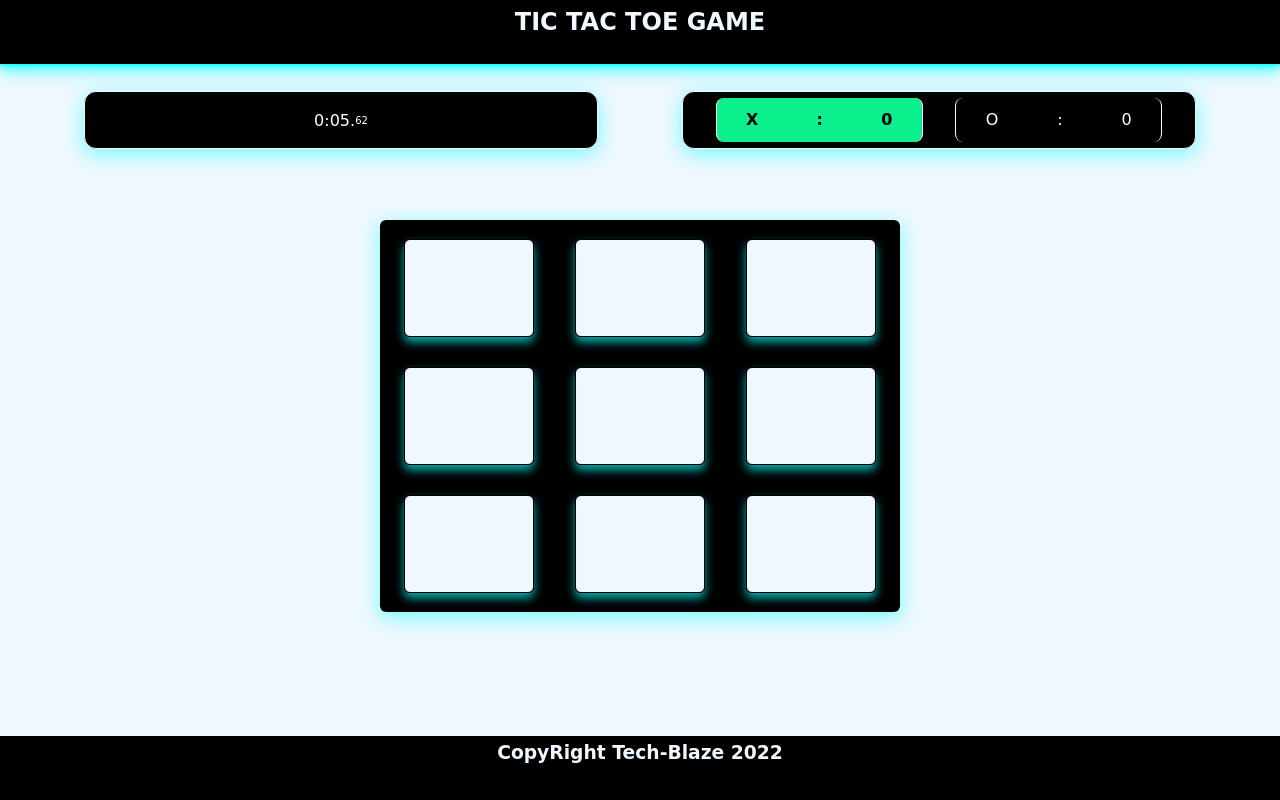
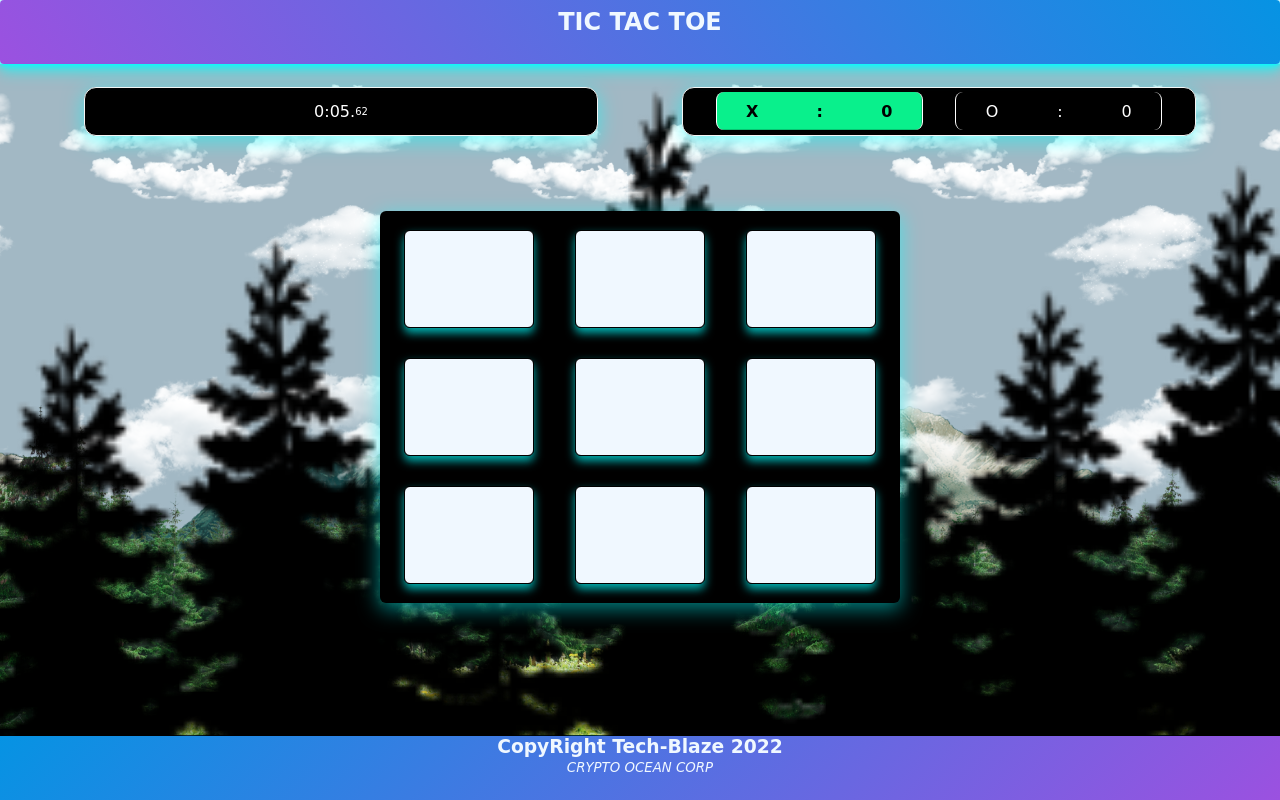
Before and after one commit to V-Blaze/Tic-tac-toe, a website built with Parcel: page src/index.html in a window 1280 px wide. Built offline with nearby package versions, Linux system fonts and the light colour scheme; a web font is replaced by a local one.

Commit message:
add moving background animation

```diff
--- a/src/app.ts
+++ b/src/app.ts
@@ -39,7 +39,9 @@ const playGame = (): void => {
         box.addEventListener('click', (e)=>{
             box.classList.add('no-hover')
             const curBox: HTMLDivElement | null = document.querySelector(`#${box.id}`)
-            if(curBox && curBox.innerText == '') curBox.innerText = turn;
+            if(curBox && curBox.innerText == '') {
+                curBox.innerText = turn;
+
             if(turn == "X"){
                 if(curBox) curBox.classList.add('x-bg')
             } else{
@@ -51,7 +53,7 @@ const playGame = (): void => {
                 controller.abort()
                 gameOver()
                 pausTime()
-                console.log('Game box is filled')
+                // console.log('Game box is filled')
             }
 
             let winner: boolean = checkWinner()
@@ -62,7 +64,7 @@ const playGame = (): void => {
                 controller.abort()
             }
             currentPlayer()
-
+        }
         },{signal: controller.signal})
     }
 }
--- a/src/index.html
+++ b/src/index.html
@@ -13,9 +13,10 @@
 <body>
     <header class="header">
         <div class="title">
-            <h2>TIC TAC TOE GAME</h2>
+            <h2>TIC TAC TOE</h2>
         </div>
     </header>
+    <div class="animated-bg">
     <div class="players">
         <div class="timmer">
             <span class="time" id="mins">0</span>:
@@ -51,9 +52,12 @@
         <h3 class="winner-message">I WON</h3>
         <button class="btn">Play Again</button>
     </div>
+    </div>
+
     <footer>
         <div>
             <h3>CopyRight Tech-Blaze 2022</h3>
+            <span>CRYPTO OCEAN CORP</span>
         </div>
     </footer>
 
--- a/src/style.css
+++ b/src/style.css
@@ -16,7 +16,7 @@ body {
 header {
     width: 100%;
     height: 8%;
-    background-color: black;
+    background: linear-gradient(235deg, rgba(6, 147, 227, 1) 0%, rgb(155, 81, 224) 100%);
     color: aliceblue;
     font-size: medium;
     text-align: center;
@@ -25,7 +25,9 @@ header {
     box-shadow: 0px 1px 2px rgba(0, 255, 255, 0.5),
         0px 2px 4px rgba(0, 255, 255, 0.5),
         0px 4px 8px rgba(0, 255, 255, 0.5),
-        0px 8px 16px rgba(0, 255, 255, 0.5);
+        0px 8px 16px rgba(0, 255, 255, 0.502);
+    /* border-bottom: solid 1px #00ffff80; */
+    border-radius: 4px;
 
 }
 
@@ -35,7 +37,7 @@ header div {
 
 .main {
     width: 100%;
-    height: 60%;
+    height: 74%;
     display: flex;
 
     justify-content: center;
@@ -259,10 +261,49 @@ header div {
     box-shadow: 0px 10px 20px 2px rgba(0, 255, 255, 0.7);
 }
 
+.animated-bg {
+    height: 84%;
+    /* max-height: 600px; */
+    width: 100%;
+    background-color: hsla(200, 40%, 30%, .4);
+    background-image:
+        url('assets/images/animation/animate-1.png'),
+        url('assets/images/animation/animate-2.png'),
+        url('assets/images/animation/animate-3.png'),
+        url('assets/images/animation/animate-4.png'),
+        url('assets/images/animation/animate-5.png');
+    background-repeat: repeat-x;
+    background-position:
+        0 20%,
+        0 100%,
+        0 50%,
+        0 100%,
+        0 0;
+    background-size:
+        2500px,
+        800px,
+        500px 200px,
+        1000px,
+        400px 260px;
+    animation: 50s para infinite linear;
+}
+
+@keyframes para {
+    100% {
+        background-position:
+            -5000px 20%,
+            -800px 95%,
+            500px 50%,
+            1000px 100%,
+            400px 0;
+    }
+}
+
 footer {
     width: 100%;
     height: 8%;
-    background-color: black;
+    background: linear-gradient(135deg, rgba(6, 147, 227, 1) 0%, rgb(155, 81, 224) 100%);
+    ;
     color: aliceblue;
     font-size: medium;
     text-align: center;
@@ -271,6 +312,8 @@ footer {
 
 }
 
-footer div {
-    padding-top: 6px;
+footer span {
+    /* padding-top: 6px; */
+    font-style: italic;
+    font-size: smaller;
 }
```
Also changed, not shown: dist/animate-1.1a55446a.png (added), dist/animate-2.6d46743a.png (added), dist/animate-3.8e306819.png (added), dist/animate-4.de637638.png (added), dist/animate-5.e34818a1.png (added), dist/index.html, src/assets/images/animation/animate-1.png (added), src/assets/images/animation/animate-2.png (added), src/assets/images/animation/animate-3.png (added), src/assets/images/animation/animate-4.png (added), src/assets/images/animation/animate-5.png (added), 6 other files.
